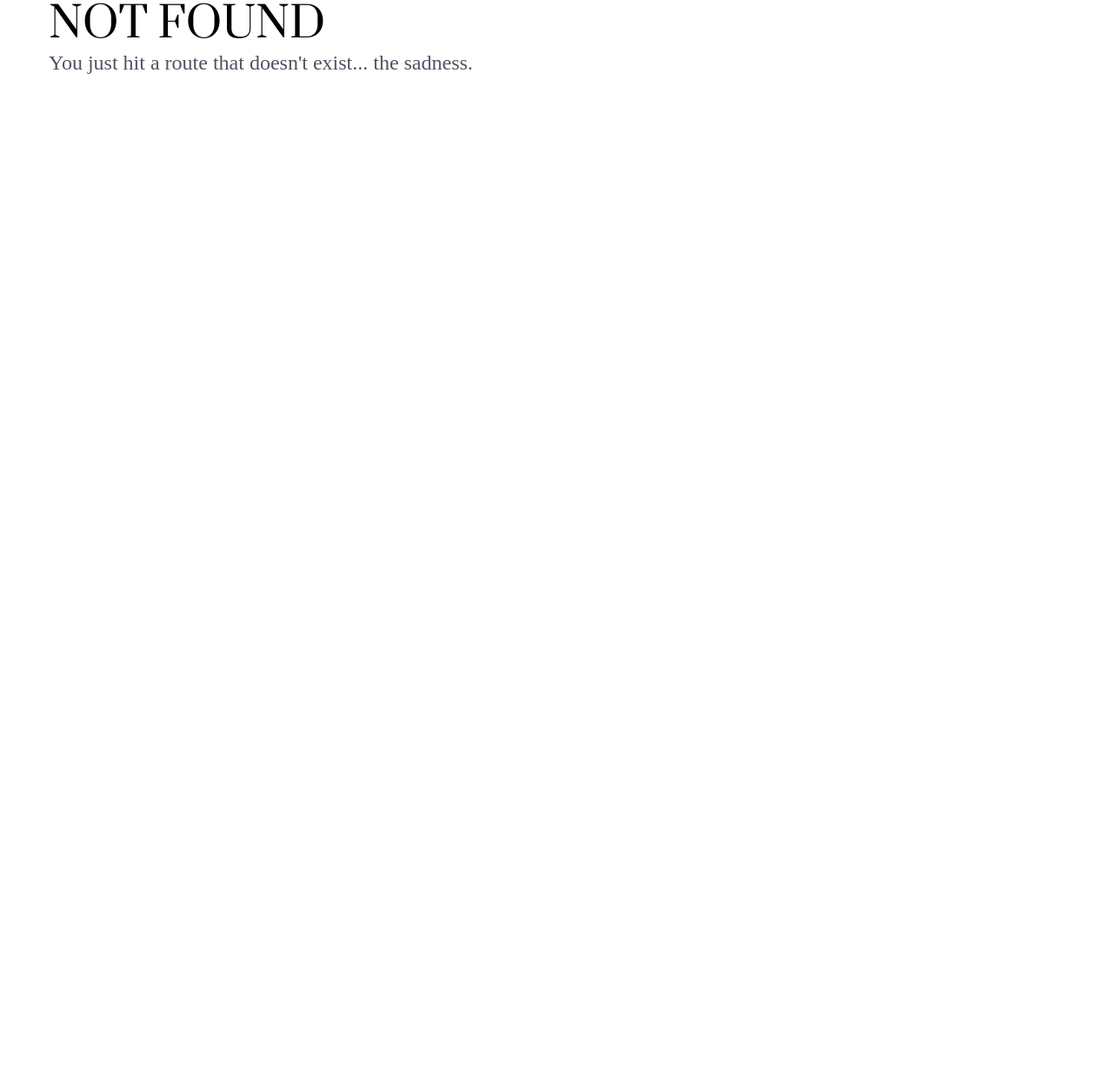
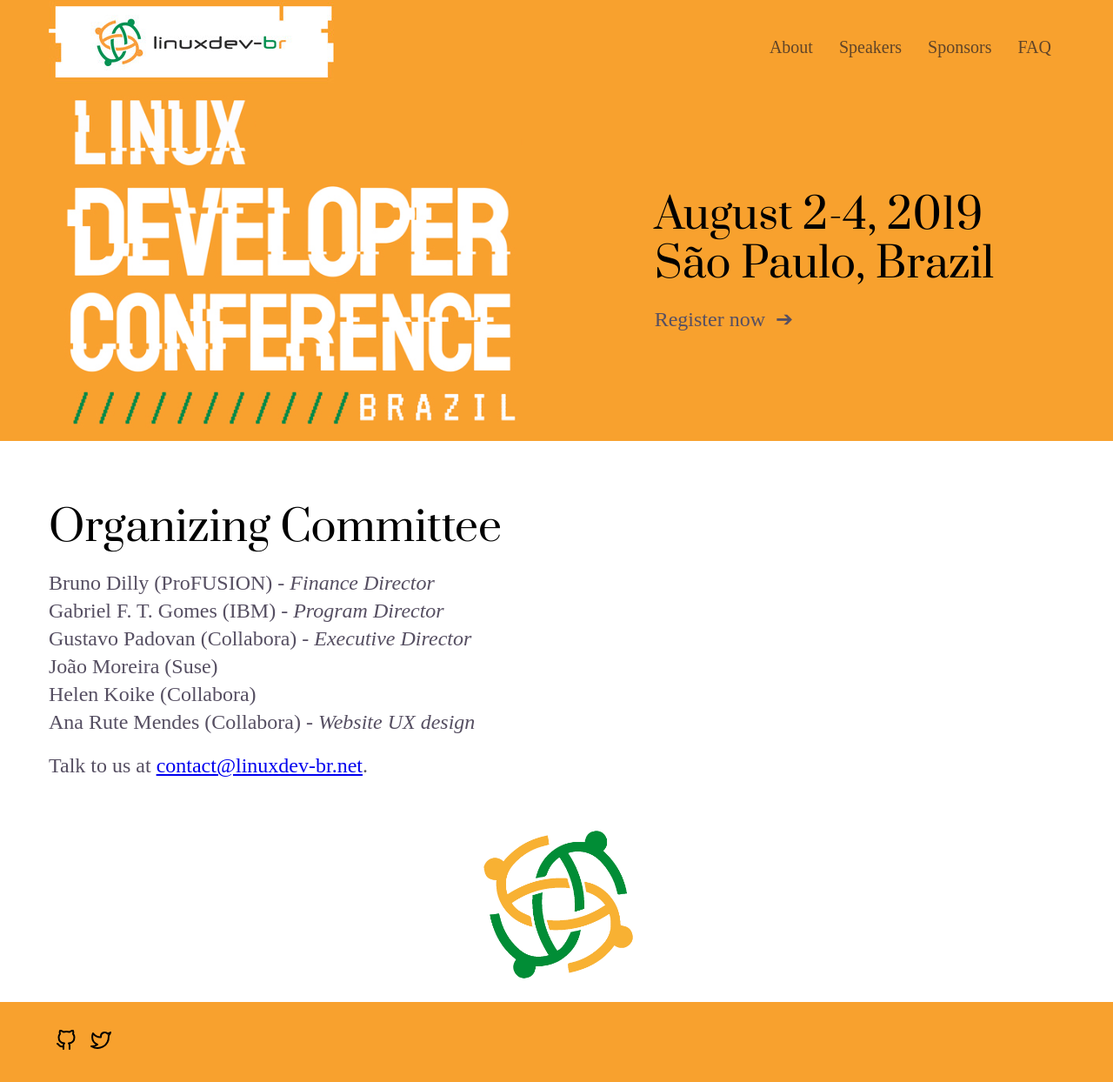
Before and after one commit to linuxdev-br/site, a Gatsby site: page /committee in a window 1280 px wide. Before the commit this address had no page. Shown: the whole page at 87% size. Before the commit the page ends 800 px from the top, so only its background shows below. Built offline with nearby package versions, Linux system fonts and the light colour scheme; Gatsby itself is replaced by a stand-in of ours; a web font is replaced by a local one.

Commit message:
add page about the organizing committee

```diff
--- /dev/null
+++ b/src/pages/committee.js
@@ -0,0 +1,40 @@
+import React from 'react';
+import styled from 'styled-components';
+import { Container } from '@components/global';
+
+import Layout from '@common/Layout';
+import Navbar from '@common/Navbar';
+
+import Header from '@sections/Header';
+import Footer from '@sections/Footer';
+
+const Committee = () => (
+  <Layout>
+    <Navbar />
+    <Header />
+    <Container>
+        <Content>
+        <h1>Organizing Committee</h1>
+        <br />
+        <p>
+         Bruno Dilly (ProFUSION) - <em>Finance Director</em><br />
+         Gabriel F. T. Gomes (IBM) - <em>Program Director</em><br />
+         Gustavo Padovan (Collabora) - <em>Executive Director</em><br />
+         João Moreira (Suse)<br />
+         Helen Koike (Collabora)<br />
+         Ana Rute Mendes (Collabora) - <em>Website UX design</em><br />
+         </p>
+         <br />
+         <p>Talk to us at <a href="mailto:contact@linuxdev-br.net">contact@linuxdev-br.net</a>.</p>
+        </Content>
+    </Container>
+    <Footer />
+  </Layout>
+);
+
+const Content = styled.div`
+  justify-content: space-between;
+  margin-top: 72px;
+`;
+
+export default Committee;
```
Also changed, not shown: src/components/sections/Faq.js (+8 -0 lines).
